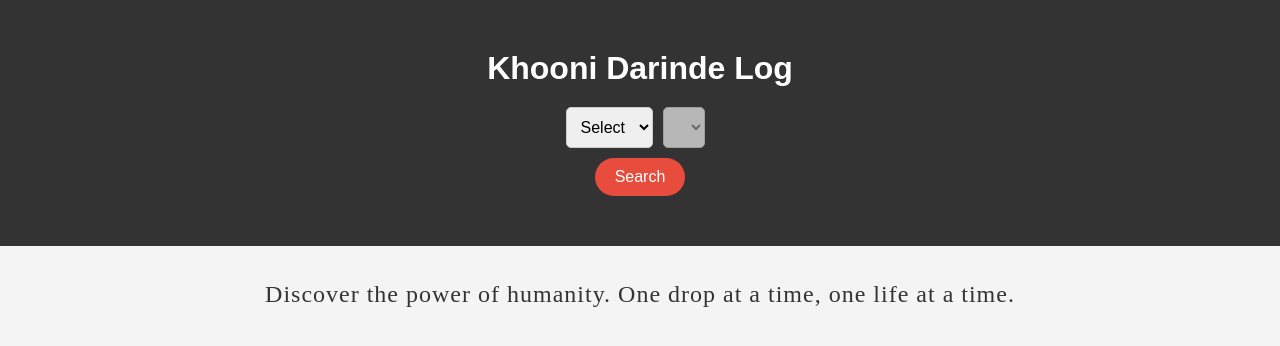
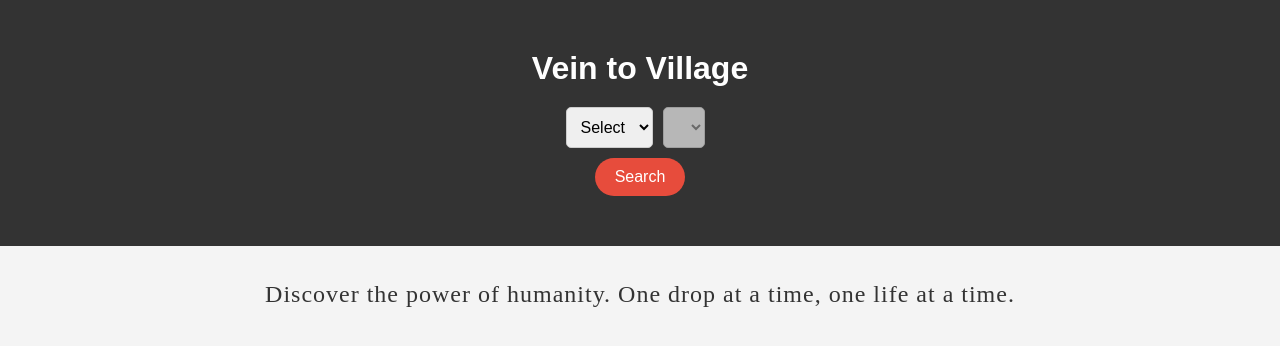
Before and after one commit to iamehran/khoon, a plain HTML site: page index.html in a window 1280 px wide. Drawn offline with Linux system fonts and the light colour scheme.

Commit message:
Update index.html

```diff
--- a/index.html
+++ b/index.html
@@ -3,12 +3,12 @@
 <head>
     <meta charset="UTF-8">
     <meta name="viewport" content="width=device-width, initial-scale=1.0">
-    <title>Khoon Bhari Mang</title>
+    <title>Vein to Village</title>
     <link rel="stylesheet" href="styles.css">
 </head>
 <body>
     <header>
-        <h1> Khooni Darinde Log </h1>
+        <h1> Vein to Village </h1>
         <form id="searchForm">
             <div class="dropdowns">
                 <select id="countrySelect">
```
